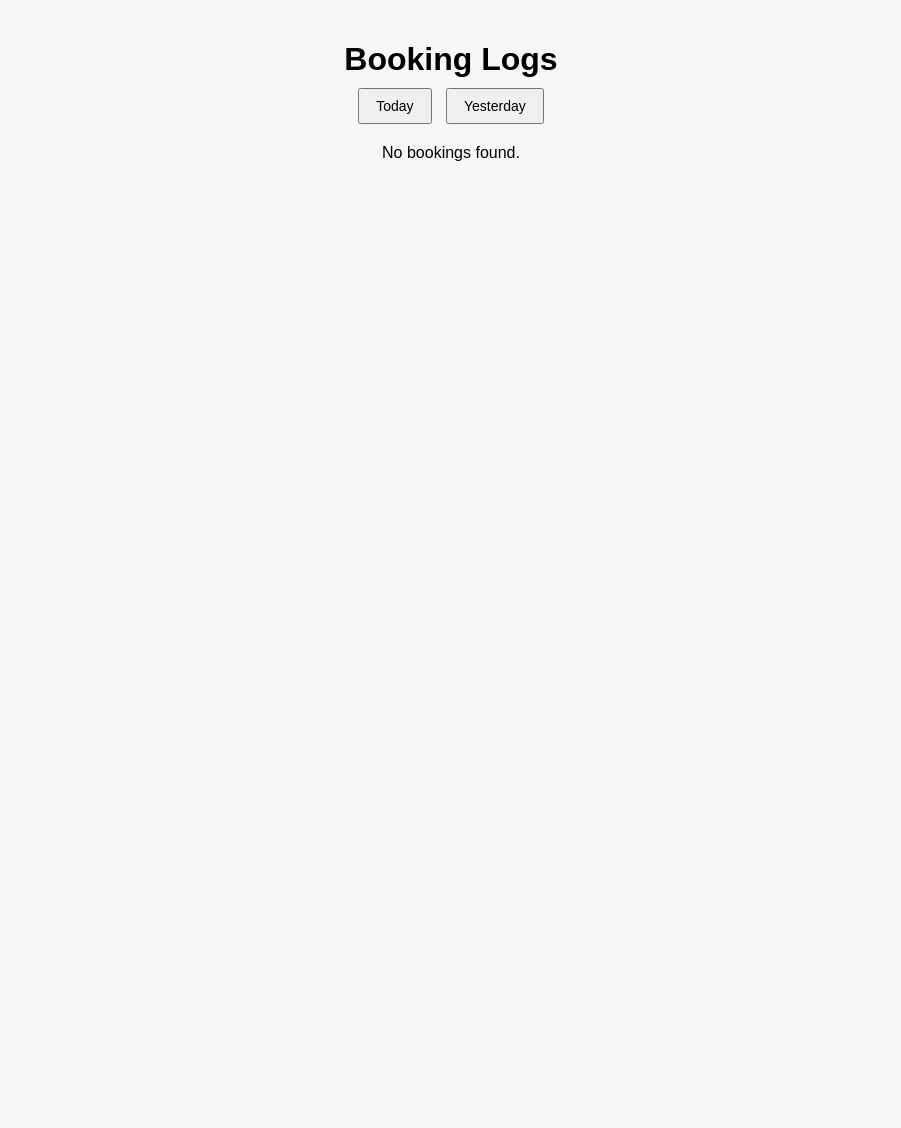
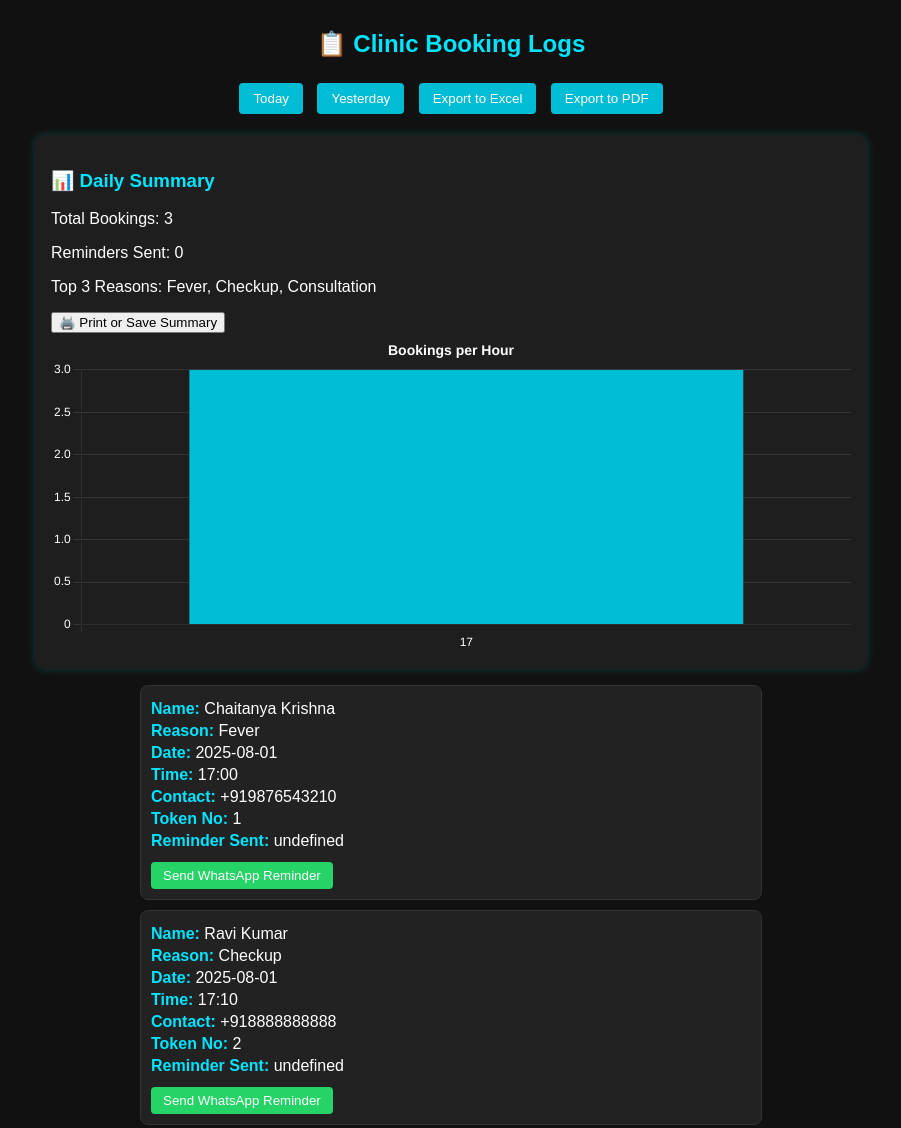
Before and after one commit to warangalonepoint/clinic-bot-system, a plain HTML site: page clinic/logs.html in a window 1280 px wide. Shown: the top 1128 px of the page, without its empty margins (189-1090 px from the left). Before the commit the page ends 800 px from the top, so only its background shows below. Drawn offline with nearby package versions, Linux system fonts and the light colour scheme.

Commit message:
Update logs.html

```diff
--- a/clinic/logs.html
+++ b/clinic/logs.html
@@ -2,105 +2,146 @@
 <html lang="en">
 <head>
   <meta charset="UTF-8" />
-  <meta name="viewport" content="width=device-width, initial-scale=1.0"/>
-  <title>Booking Logs</title>
+  <title>Clinic Booking Logs</title>
+  <meta name="viewport" content="width=device-width, initial-scale=1.0" />
+
   <style>
     body {
+      background-color: #111;
+      color: #fff;
       font-family: Arial, sans-serif;
-      background-color: #f6f6f6;
       margin: 0;
-      padding: 20px;
+      padding: 10px;
     }
 
-    h1 {
+    h2 {
       text-align: center;
-      margin-bottom: 10px;
-    }
-
-    .filters {
-      text-align: center;
+      color: #00e5ff;
       margin-bottom: 20px;
     }
 
-    .filters button {
-      margin: 0 5px;
-      padding: 8px 16px;
-      font-size: 14px;
+    .filters, .export-buttons {
+      text-align: center;
+      margin: 10px;
+    }
+
+    .filters button, .export-buttons button {
+      background-color: #00bcd4;
+      color: #fff;
+      border: none;
+      padding: 8px 14px;
+      margin: 5px;
+      border-radius: 4px;
+      cursor: pointer;
     }
 
     .log-card {
-      background: white;
+      background: #222;
+      border: 1px solid #333;
       border-radius: 8px;
-      box-shadow: 0 0 10px rgba(0,0,0,0.1);
+      padding: 10px;
       margin: 10px auto;
-      padding: 16px;
       max-width: 600px;
     }
 
     .log-card p {
       margin: 4px 0;
-      font-size: 14px;
     }
 
     .label {
       font-weight: bold;
+      color: #00e5ff;
     }
 
     .whatsapp-btn {
-      margin-top: 10px;
-      padding: 8px 12px;
-      background-color: #25D366;
+      background-color: #25d366;
+      border: none;
       color: white;
-      border: none;
-      border-radius: 6px;
+      padding: 6px 12px;
+      margin-top: 8px;
+      border-radius: 4px;
       cursor: pointer;
-      font-size: 14px;
+    }
+
+    #summaryPanel {
+      max-width: 800px;
+      margin: 16px auto;
+      padding: 16px;
+      background: #1e1e1e;
+      border-radius: 10px;
+      box-shadow: 0 0 8px rgba(0,255,255,0.2);
+    }
+
+    #summaryPanel h3 {
+      color: #00e5ff;
     }
   </style>
+
+  <!-- SheetJS for Excel -->
+  <script src="https://cdn.jsdelivr.net/npm/xlsx@0.18.5/dist/xlsx.full.min.js"></script>
+
+  <!-- jsPDF for PDF -->
+  <script src="https://cdnjs.cloudflare.com/ajax/libs/jspdf/2.5.1/jspdf.umd.min.js"></script>
+  <script src="https://cdnjs.cloudflare.com/ajax/libs/jspdf-autotable/3.5.25/jspdf.plugin.autotable.min.js"></script>
+
+  <!-- Chart.js for Summary Chart -->
+  <script src="https://cdn.jsdelivr.net/npm/chart.js"></script>
 </head>
 <body>
-  <h1>Booking Logs</h1>
+
+<h2>📋 Clinic Booking Logs</h2>
+
 <div class="filters">
   <button onclick="filterLogs('today')">Today</button>
   <button onclick="filterLogs('yesterday')">Yesterday</button>
+  <button onclick="exportExcel()">Export to Excel</button>
+  <button onclick="exportPDF()">Export to PDF</button>
 </div>
+
+<div id="summaryPanel">
+  <h3>📊 Daily Summary</h3>
+  <p id="totalBookings">Total Bookings: ...</p>
+  <p id="remindersSent">Reminders Sent: ...</p>
+  <p id="topReasons">Top 3 Reasons: ...</p>
+  <button onclick="printSummary()">🖨️ Print or Save Summary</button>
+  <canvas id="summaryChart" height="120"></canvas>
+</div>
+
 <div id="logsContainer"></div>
 
 <script>
   let logs = [];
 
-    fetch('./logs.csv')
-      .then(response => response.text())
-      .then(csv => {
-        const lines = csv.trim().split('\n').slice(1);
-        logs = lines.map(row => {
-          const cols = row.split(',');
-          return {
-            date: cols[0],
-            time: cols[1],
-            name: cols[2],
-            reason: cols[3],
-            contact: cols[4],
-            token: cols[5],
-            reminder: cols[6] || 'No'
-          };
-        });
-        displayLogs(filterByDate('today'));
+  async function fetchCSV() {
+    const res = await fetch('./logs.csv');
+    const text = await res.text();
+    const rows = text.trim().split('\n');
+    const headers = rows[0].split(',');
+
+    logs = rows.slice(1).map(row => {
+      const values = row.split(',');
+      const obj = {};
+      headers.forEach((h, i) => obj[h.trim().toLowerCase()] = values[i]?.trim() || '');
+      return obj;
     });
 
-    function formatDate(date) {
-      return date.toISOString().split('T')[0];
+    filterLogs('today');
   }
 
-    function filterByDate(dayType) {
-      const now = new Date();
-      if (dayType === 'yesterday') now.setDate(now.getDate() - 1);
-      const target = formatDate(now);
-      return logs.filter(log => log.date === target);
-    }
+  function filterLogs(day) {
+    const today = new Date();
+    const yesterday = new Date();
+    yesterday.setDate(today.getDate() - 1);
 
-    function filterLogs(dayType) {
-      const filtered = filterByDate(dayType);
+    const format = date => date.toISOString().split('T')[0];
+
+    const filtered = logs.filter(log => {
+      const logDate = log.date || '';
+      return day === 'today' ? logDate === format(today)
+           : day === 'yesterday' ? logDate === format(yesterday)
+           : true;
+    });
+
     displayLogs(filtered);
   }
 
@@ -113,12 +154,12 @@
       return;
     }
 
-      data.forEach(log => {
+    data.forEach((log, index) => {
       const card = document.createElement('div');
       card.className = 'log-card';
 
-        const message = `Hello ${log.name}, this is a reminder for your appointment today at ${log.time} (Token No: ${log.token}). - Warangal OneStop Clinic`;
-        const whatsappURL = `https://wa.me/${log.contact.replace('+', '')}?text=${encodeURIComponent(message)}`;
+      const message = `Hello ${log.name}, reminder for your appointment at ${log.time} (Token ${log.token}).`;
+      const whatsappURL = `https://wa.me/${log.contact}?text=${encodeURIComponent(message)}`;
 
       card.innerHTML = `
         <p><span class="label">Name:</span> ${log.name}</p>
@@ -128,13 +169,117 @@
         <p><span class="label">Contact:</span> ${log.contact}</p>
         <p><span class="label">Token No:</span> ${log.token}</p>
         <p><span class="label">Reminder Sent:</span> ${log.reminder}</p>
-          <a href="${whatsappURL}" target="_blank">
-            <button class="whatsapp-btn">Send WhatsApp Reminder</button>
-          </a>
+        <button class="whatsapp-btn" onclick="sendReminder(${index}, '${whatsappURL}')">Send WhatsApp Reminder</button>
       `;
       container.appendChild(card);
     });
+
+    updateSummary(data);
   }
+
+  function sendReminder(index, url) {
+    logs[index].reminder = 'Yes';
+    filterLogs('today'); // Re-render
+    window.open(url, '_blank');
+  }
+
+  function exportExcel() {
+    const exportData = logs.map(log => ({
+      Date: log.date,
+      Time: log.time,
+      Name: log.name,
+      Reason: log.reason,
+      Contact: log.contact,
+      Token: log.token,
+      Reminder: log.reminder
+    }));
+    const ws = XLSX.utils.json_to_sheet(exportData);
+    const wb = XLSX.utils.book_new();
+    XLSX.utils.book_append_sheet(wb, ws, "Logs");
+    XLSX.writeFile(wb, "clinic-logs.xlsx");
+  }
+
+  async function exportPDF() {
+    const { jsPDF } = window.jspdf;
+    const doc = new jsPDF();
+    const exportData = logs.map(log => [
+      log.date, log.time, log.name, log.reason, log.contact, log.token, log.reminder
+    ]);
+
+    doc.text("Clinic Booking Logs", 14, 10);
+    doc.autoTable({
+      head: [["Date", "Time", "Name", "Reason", "Contact", "Token", "Reminder"]],
+      body: exportData,
+      startY: 20,
+      styles: { fontSize: 8 },
+      theme: "grid"
+    });
+
+    doc.save("clinic-logs.pdf");
+  }
+
+  function printSummary() {
+    const printWindow = window.open('', '_blank');
+    const summary = document.getElementById('summaryPanel').innerHTML;
+
+    printWindow.document.write(`
+      <html><head><title>Summary</title></head><body style="font-family:sans-serif;">${summary}</body></html>
+    `);
+
+    printWindow.document.close();
+    printWindow.focus();
+    setTimeout(() => printWindow.print(), 500);
+  }
+
+  function updateSummary(data) {
+    const total = data.length;
+    const reminders = data.filter(x => x.reminder === "Yes").length;
+    const reasonCounts = {}, hourCounts = {};
+
+    data.forEach(log => {
+      reasonCounts[log.reason] = (reasonCounts[log.reason] || 0) + 1;
+      const hour = log.time?.split(":")[0];
+      hourCounts[hour] = (hourCounts[hour] || 0) + 1;
+    });
+
+    const top3 = Object.entries(reasonCounts).sort((a, b) => b[1] - a[1])
+      .slice(0, 3).map(x => x[0]).join(", ");
+
+    document.getElementById("totalBookings").textContent = `Total Bookings: ${total}`;
+    document.getElementById("remindersSent").textContent = `Reminders Sent: ${reminders}`;
+    document.getElementById("topReasons").textContent = `Top 3 Reasons: ${top3}`;
+
+    const ctx = document.getElementById("summaryChart").getContext("2d");
+    if (window.bookingChart) window.bookingChart.destroy();
+    window.bookingChart = new Chart(ctx, {
+      type: 'bar',
+      data: {
+        labels: Object.keys(hourCounts),
+        datasets: [{
+          label: 'Bookings',
+          data: Object.values(hourCounts),
+          backgroundColor: '#00bcd4'
+        }]
+      },
+      options: {
+        plugins: {
+          legend: { display: false },
+          title: {
+            display: true,
+            text: 'Bookings per Hour',
+            color: '#fff',
+            font: { size: 14 }
+          }
+        },
+        scales: {
+          x: { ticks: { color: '#fff' }, grid: { color: 'rgba(255,255,255,0.1)' }},
+          y: { ticks: { color: '#fff' }, grid: { color: 'rgba(255,255,255,0.1)' }}
+        }
+      }
+    });
+  }
+
+  fetchCSV();
 </script>
 </body>
 </html>
```
Lines whose indentation alone changed are shown as unchanged.
